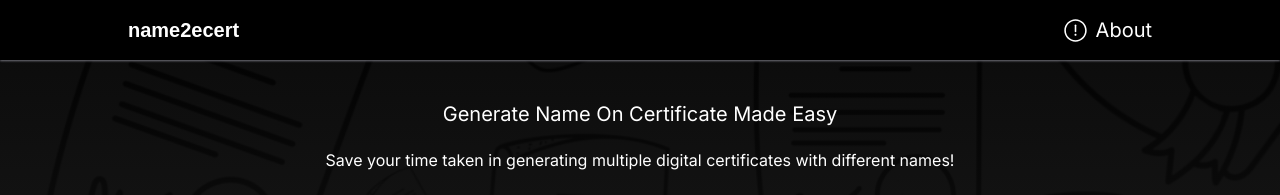
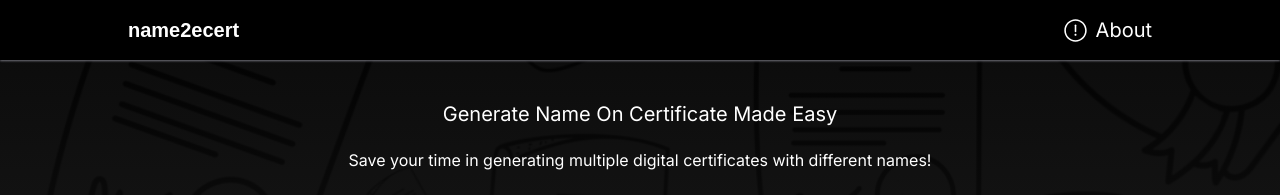
Before and after one commit to adhamhshm/name2ecert, a Next.js app: page /about in a window 1280 px wide. Shown: the top 195 px of the page. Built offline with nearby package versions, Linux system fonts and the light colour scheme.

Commit message:
edit text

```diff
--- a/app/about/page.tsx
+++ b/app/about/page.tsx
@@ -8,7 +8,7 @@ const About = () => {
                     Generate Name On Certificate Made Easy
                 </h3>
                 <p className="text-md">
-                    Save your time taken in generating multiple digital certificates with different names!
+                    Save your time in generating multiple digital certificates with different names!
                 </p>
             </div>
             <div className="w-full flex justify-center">
```
